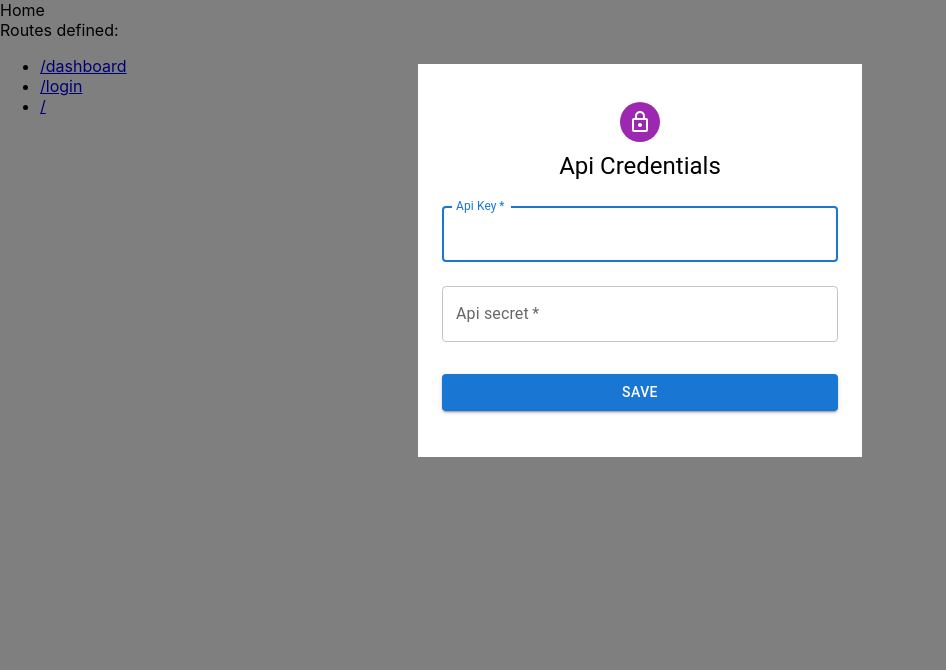
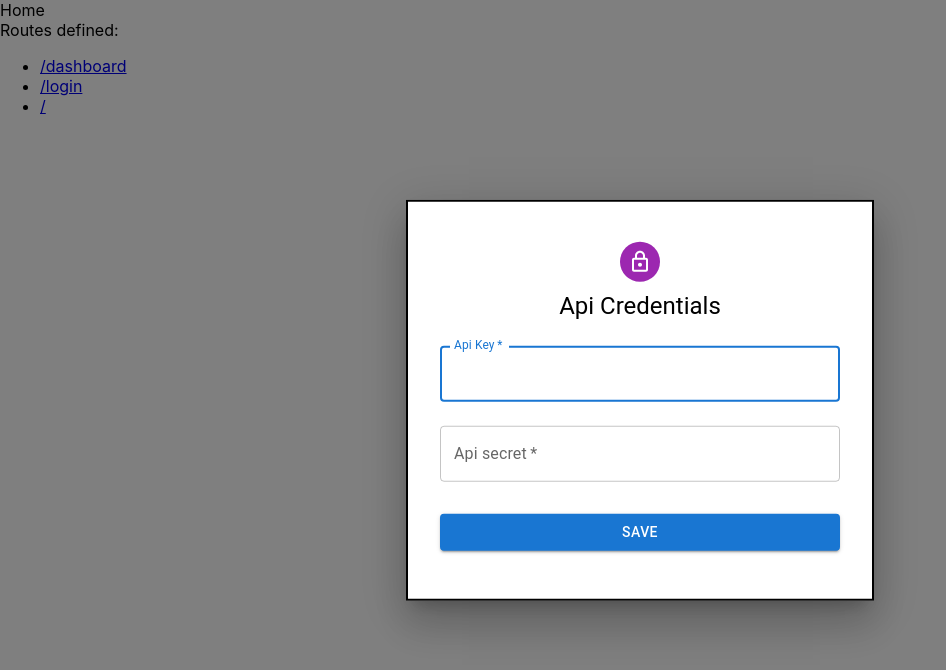
Before and after one commit to fifthsegment/byos, a React (Create React App) app: page /login in a window 1280 px wide. Shown: the top 670 px of the page, without its empty margins (0-946 px from the left). Built offline with nearby package versions, Linux system fonts and the light colour scheme.

Commit message:
added transition to the modal

```diff
--- a/src/components/SaveCredentialsForm/index.tsx
+++ b/src/components/SaveCredentialsForm/index.tsx
@@ -9,6 +9,7 @@ import Box from '@mui/material/Box'
 import LockOutlinedIcon from '@mui/icons-material/LockOutlined'
 import Typography from '@mui/material/Typography'
 import Container from '@mui/material/Container'
+import Alert from '@mui/material/Alert'
 
 export const SaveCredentialsForm = () => {
     const [appState, setAppState] = useContext(ApplicationContext)
@@ -29,14 +30,11 @@ export const SaveCredentialsForm = () => {
     const { s3credentials } = appState
     const { apiKey, apiSecret } = s3credentials
     return (
-        <Container maxWidth="xs" sx={{ backgroundColor: 'white' }}>
         <Box
             sx={{
-                    marginTop: 8,
                 display: 'flex',
                 flexDirection: 'column',
                 alignItems: 'center',
-                    padding: '30px 0',
             }}
         >
             <Avatar sx={{ m: 1, bgcolor: 'secondary.main' }}>
@@ -78,10 +76,12 @@ export const SaveCredentialsForm = () => {
                     variant="contained"
                     sx={{ mt: 3, mb: 2 }}
                 >
-                        {saved ? 'Saved!' : 'Save'}
+                    Save
                 </Button>
+                {saved && (
+                    <Alert severity="success">Credentials are saved!</Alert>
+                )}
             </Box>
         </Box>
-        </Container>
     )
 }
--- a/src/components/SaveCredentialsModal/index.tsx
+++ b/src/components/SaveCredentialsModal/index.tsx
@@ -3,6 +3,20 @@ import { SaveCredentialsForm } from '../SaveCredentialsForm'
 import { ApplicationContext } from '../../contexts/application/ApplicationContext'
 
 import Modal from '@mui/material/Modal'
+import Box from '@mui/material/Box'
+import Fade from '@mui/material/Fade'
+
+const style = {
+    position: 'absolute' as 'absolute',
+    top: '50%',
+    left: '50%',
+    transform: 'translate(-50%, -50%)',
+    width: 400,
+    bgcolor: 'background.paper',
+    border: '2px solid #000',
+    boxShadow: 24,
+    p: 4,
+}
 
 export function SaveCredentialsModal() {
     const [appState, setAppState] = useContext(ApplicationContext)
@@ -26,9 +40,11 @@ export function SaveCredentialsModal() {
                 closeAfterTransition
                 disableEnforceFocus
             >
-                <>
-                    <SaveCredentialsForm />
-                </>
+                <Fade in={open}>
+                    <Box sx={style}>
+                        <SaveCredentialsForm />
+                    </Box>
+                </Fade>
             </Modal>
         </div>
     )
--- a/src/pages/home/index.tsx
+++ b/src/pages/home/index.tsx
@@ -1,11 +1,15 @@
 import React from 'react'
 import { SaveCredentialsModal } from '../../components/SaveCredentialsModal'
+
+import Container from '@mui/material/Container'
 
 export default function Home() {
     return (
         <>
             <div>Home</div>
-            <SaveCredentialsModal />
+            <Container maxWidth="xs" sx={{ backgroundColor: 'white' }}>
+                <SaveCredentialsModal />
+            </Container>
         </>
     )
 }
```
Lines whose indentation alone changed are shown as unchanged.
